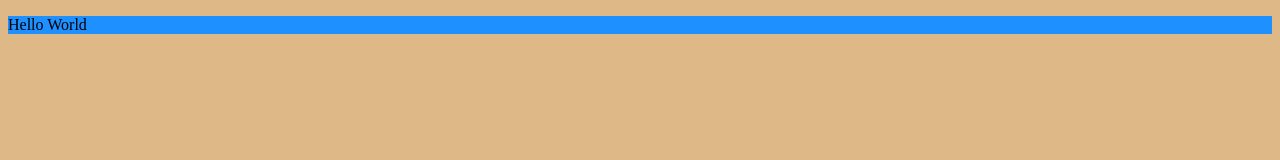
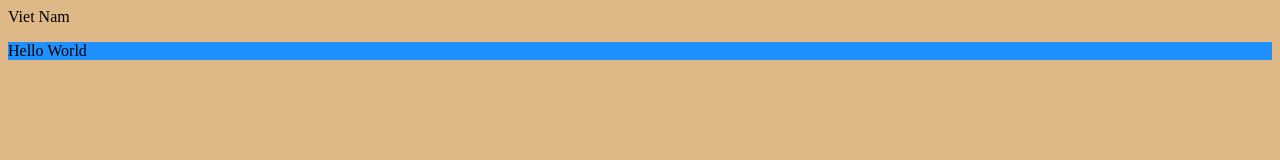
Before and after one commit to Lucifer199x/first-git, a plain HTML site: page index.html in a window 1280 px wide. Drawn offline with Linux system fonts and the light colour scheme.

Commit message:
chinhsua index.htnl

```diff
--- a/index.html
+++ b/index.html
@@ -10,7 +10,7 @@
     <link rel="stylesheet" href="index2.css">
 </head>
 <body>
-<span></span>
+    <span>Viet Nam</span>
     <p>Hello World</p>
 </body>
 </html>
```
